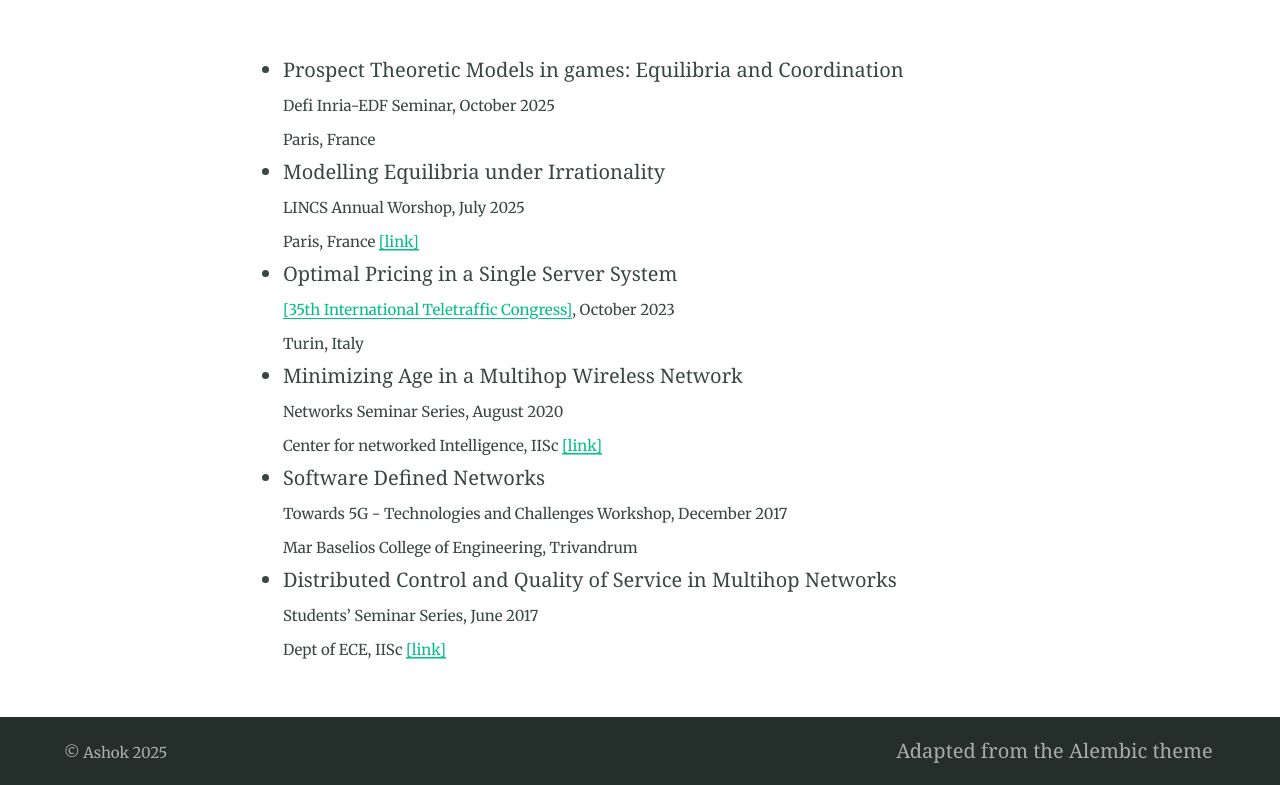
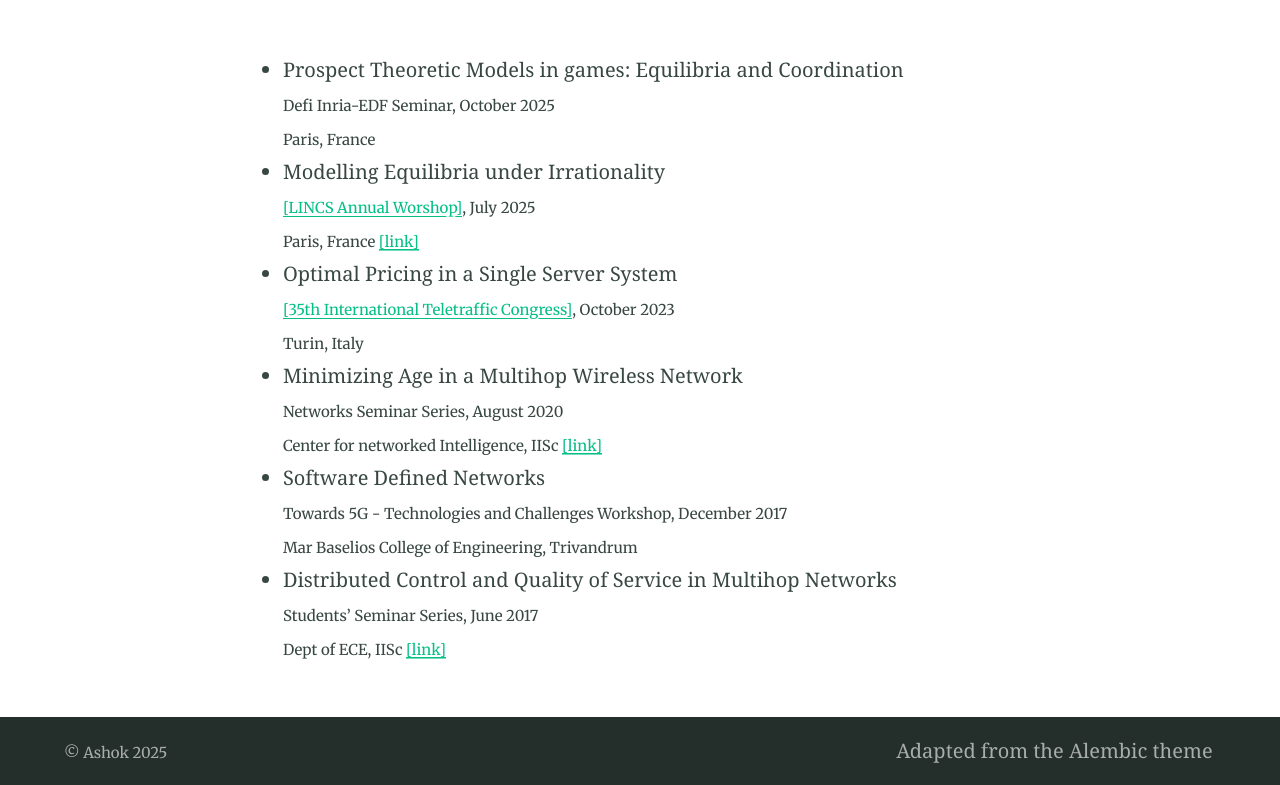
Before and after one commit to ashokkri/ashokkri.github.io, a Jekyll site: the page built from talks.md, in a window 1280 px wide. Shown: the part 408-1193 px from the top of the page. Built offline with Jekyll 4.4.1, drawn with Linux system fonts in a browser that asks for light colours; part of the change alters nothing that is shown.

```diff
--- a/talks.md
+++ b/talks.md
@@ -11,7 +11,7 @@ feature_image: "https://picsum.photos/1300/400?image=989"
   Paris, France
 
 - Modelling Equilibria under Irrationality
-  <small> LINCS Annual Worshop, July 2025
+  <small> [[LINCS Annual Worshop]](https://www.lincs.fr/events/lincs-annual-workshop-with-the-scientific-committee/), July 2025
   Paris, France [[link]](https://www.youtube.com/watch?v=VJNmzgAvMA8)
 
 - Optimal Pricing in a Single Server System
```
